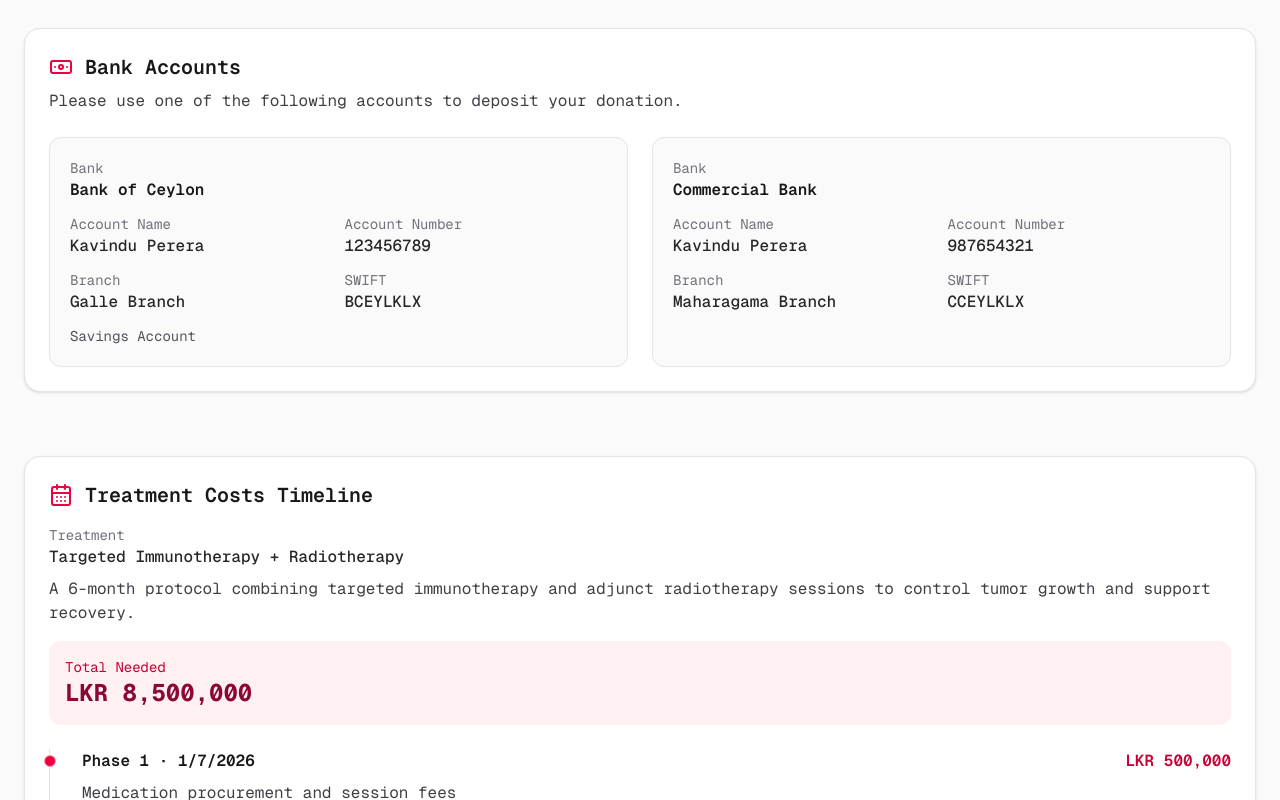
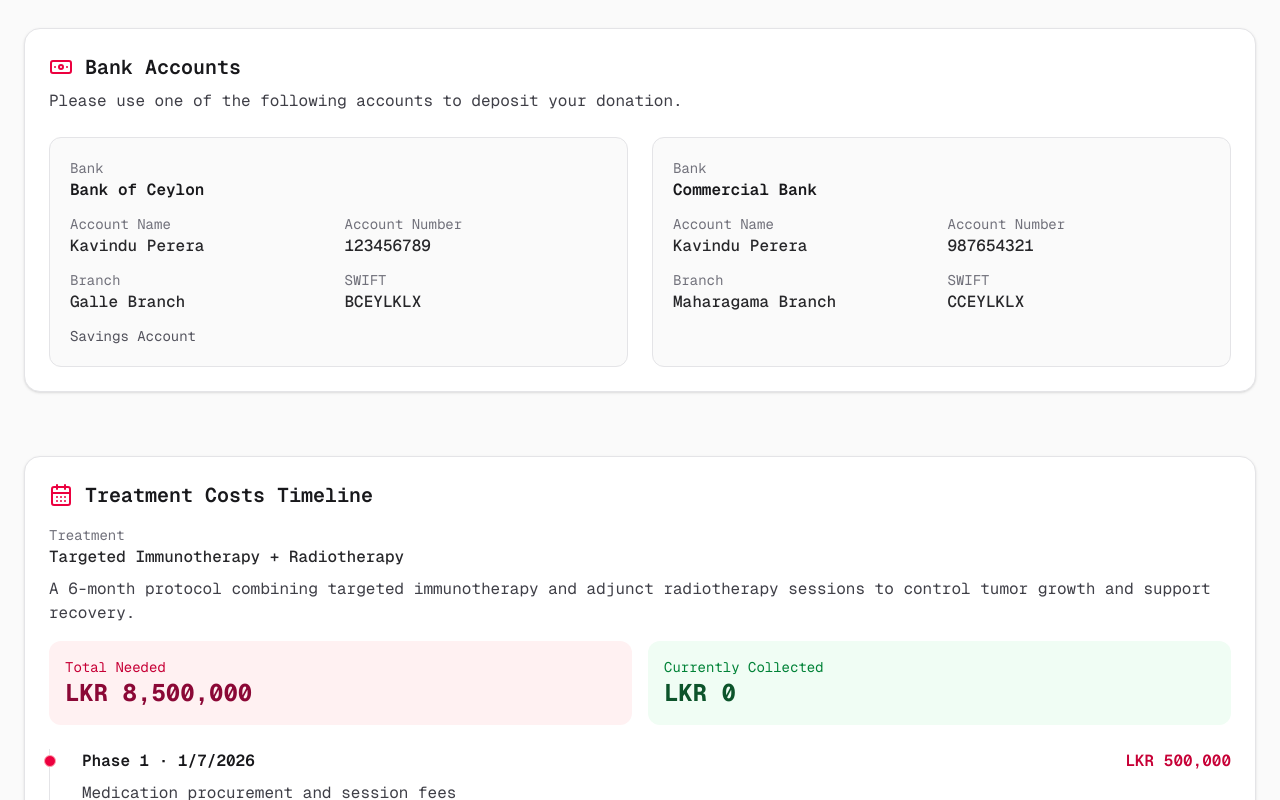
Before and after one commit to sankhaBA/cancer-patient-donation-site, a Next.js app: page / in a window 1280 px wide. Shown: the part 2000-2800 px from the top of the page. Built offline with nearby package versions, Linux system fonts and the light colour scheme.

Commit message:
modifications

```diff
--- a/src/components/Hero.tsx
+++ b/src/components/Hero.tsx
@@ -11,11 +11,11 @@
 export default function Hero({ name, age, diseaseTitle, summary, docsLink }: HeroProps) {
   return (
     <section className="relative overflow-hidden bg-linear-to-b from-rose-50 to-white">
-      <div className="absolute inset-0 pointer-events-none" aria-hidden>
+      <div className="absolute inset-0 pointer-events-none z-0" aria-hidden>
         <div className="absolute -top-24 -left-24 h-72 w-72 rounded-full bg-rose-100 blur-3xl" />
         <div className="absolute -bottom-24 -right-24 h-72 w-72 rounded-full bg-rose-100 blur-3xl" />
       </div>
-      <div className="container mx-auto px-6 py-16">
+      <div className="container mx-auto px-6 py-16 relative z-10">
         <div className="max-w-3xl">
           <h1 className="text-3xl sm:text-4xl font-bold tracking-tight text-zinc-900">
             Help Save {name}
--- a/src/components/TreatmentTimeline.tsx
+++ b/src/components/TreatmentTimeline.tsx
@@ -29,6 +29,11 @@
     maximumFractionDigits: 0,
   });
 
+  // Read collected amount from env (Next.js: must use NEXT_PUBLIC_ prefix)
+  const collectedAmount = typeof window !== "undefined" && process.env.NEXT_PUBLIC_COLLECTED_AMOUNT
+    ? Number(process.env.NEXT_PUBLIC_COLLECTED_AMOUNT)
+    : 0;
+
   return (
     <section className="container mx-auto px-6 py-8">
       <div className="rounded-2xl border border-zinc-200 bg-white p-6 shadow-sm">
@@ -40,9 +45,15 @@
           <p className="text-sm text-zinc-500">Treatment</p>
           <p className="font-medium text-zinc-800">{treatmentName}</p>
           <p className="mt-2 text-zinc-700">{description}</p>
-          <div className="mt-4 rounded-xl bg-rose-50 p-4">
-            <p className="text-sm text-rose-700">Total Needed</p>
-            <p className="text-2xl font-bold text-rose-900">{formatter.format(totalAmount)}</p>
+          <div className="mt-4 flex flex-col gap-4 sm:flex-row">
+            <div className="flex-1 rounded-xl bg-rose-50 p-4 flex flex-col items-start">
+              <p className="text-sm text-rose-700">Total Needed</p>
+              <p className="text-2xl font-bold text-rose-900">{formatter.format(totalAmount)}</p>
+            </div>
+            <div className="flex-1 rounded-xl bg-green-50 p-4 flex flex-col items-start">
+              <p className="text-sm text-green-700">Currently Collected</p>
+              <p className="text-2xl font-bold text-green-900">{formatter.format(collectedAmount)}</p>
+            </div>
           </div>
         </div>
         <div className="mt-6">
--- a/src/data/dummy.ts
+++ b/src/data/dummy.ts
@@ -100,13 +100,25 @@
       "A 6-month protocol combining targeted immunotherapy and adjunct radiotherapy sessions to control tumor growth and support recovery.",
     totalAmount: 8500000,
     currency: "LKR",
-    deadlines: Array.from({ length: 17 }).map((_, idx) => ({
-      id: idx + 1,
-      title: `Phase ${idx + 1}`,
-      date: new Date(2026, 0, 7 + idx * 10).toISOString().slice(0, 10),
-      amount: 500000,
-      description: "Medication procurement and session fees",
-    })),
+    deadlines: [
+      { id: 1, title: "Phase 1", date: "2026-01-07", amount: 500000, description: "Medication procurement and session fees" },
+      { id: 2, title: "Phase 2", date: "2026-01-17", amount: 500000, description: "Medication procurement and session fees" },
+      { id: 3, title: "Phase 3", date: "2026-01-27", amount: 500000, description: "Medication procurement and session fees" },
+      { id: 4, title: "Phase 4", date: "2026-02-06", amount: 500000, description: "Medication procurement and session fees" },
+      { id: 5, title: "Phase 5", date: "2026-02-16", amount: 500000, description: "Medication procurement and session fees" },
+      { id: 6, title: "Phase 6", date: "2026-02-26", amount: 500000, description: "Medication procurement and session fees" },
+      { id: 7, title: "Phase 7", date: "2026-03-08", amount: 500000, description: "Medication procurement and session fees" },
+      { id: 8, title: "Phase 8", date: "2026-03-18", amount: 500000, description: "Medication procurement and session fees" },
+      { id: 9, title: "Phase 9", date: "2026-03-28", amount: 500000, description: "Medication procurement and session fees" },
+      { id: 10, title: "Phase 10", date: "2026-04-07", amount: 500000, description: "Medication procurement and session fees" },
+      { id: 11, title: "Phase 11", date: "2026-04-17", amount: 500000, description: "Medication procurement and session fees" },
+      { id: 12, title: "Phase 12", date: "2026-04-27", amount: 500000, description: "Medication procurement and session fees" },
+      { id: 13, title: "Phase 13", date: "2026-05-07", amount: 500000, description: "Medication procurement and session fees" },
+      { id: 14, title: "Phase 14", date: "2026-05-17", amount: 500000, description: "Medication procurement and session fees" },
+      { id: 15, title: "Phase 15", date: "2026-05-27", amount: 500000, description: "Medication procurement and session fees" },
+      { id: 16, title: "Phase 16", date: "2026-06-06", amount: 500000, description: "Medication procurement and session fees" },
+      { id: 17, title: "Phase 17", date: "2026-06-16", amount: 500000, description: "Medication procurement and session fees" },
+    ],
   },
   parents: {
     mother: {
```
